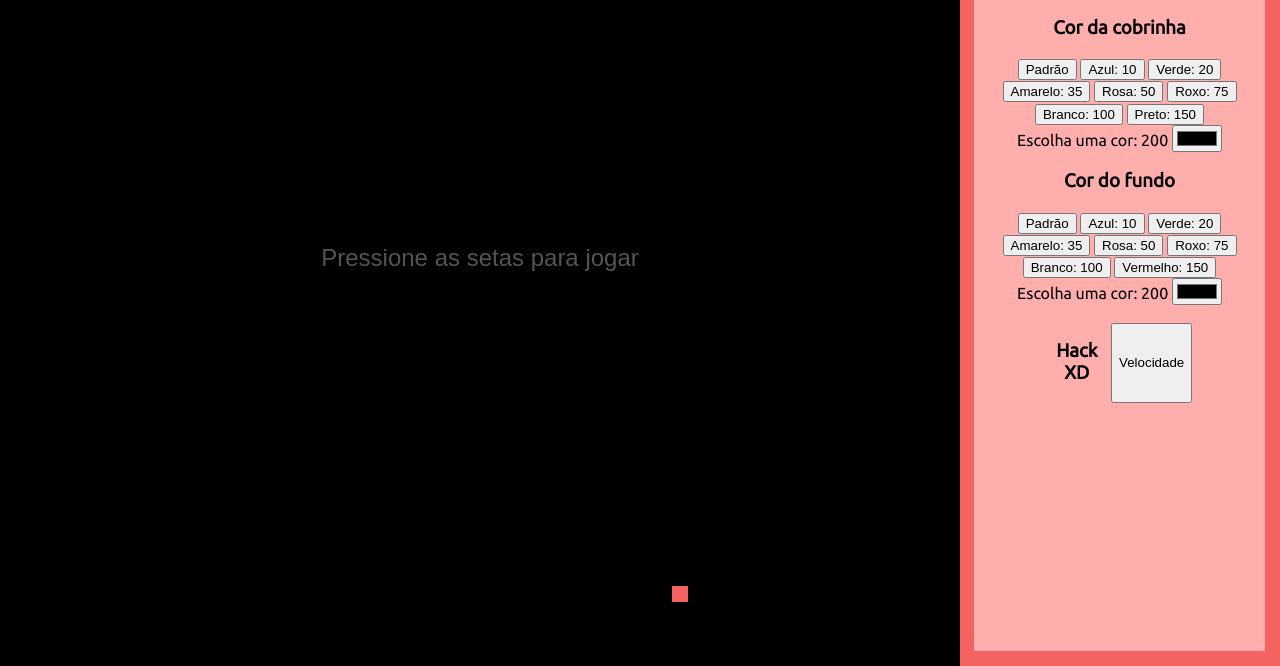
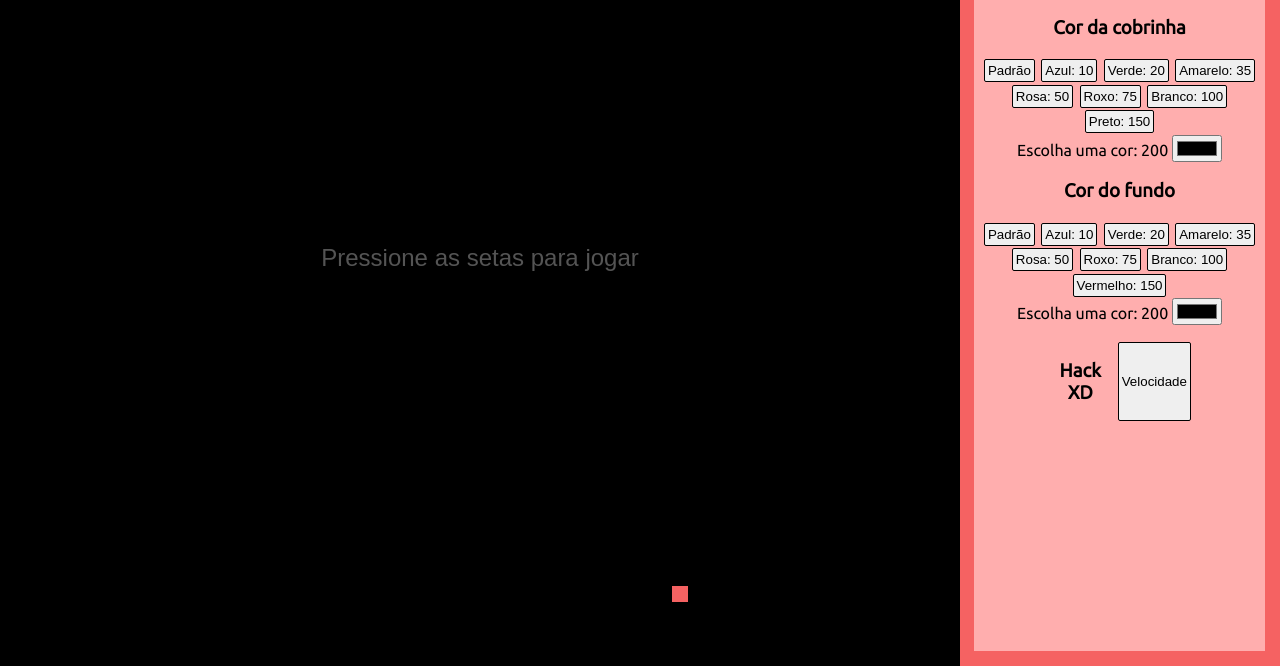
Before and after one commit to matheus-g-couto/cobrinha, a plain HTML site: page jogo.html in a window 1280 px wide. Shown: the part 134-800 px from the top of the page. Drawn offline with Linux system fonts and the light colour scheme.

Commit message:
Update jogo.css

```diff
--- a/jogo.css
+++ b/jogo.css
@@ -53,9 +53,13 @@ h3{
 .hacks>button{
   margin-left: 0.3em;
 }
-button{
-  margin-top: 0.1em;
-}
 p{
   display: inline;
 }
+button{
+  border: 1px solid black;
+  border-radius: 2px;
+  padding: 3px;
+  margin: 0.1em;
+  cursor: pointer;
+}
```
